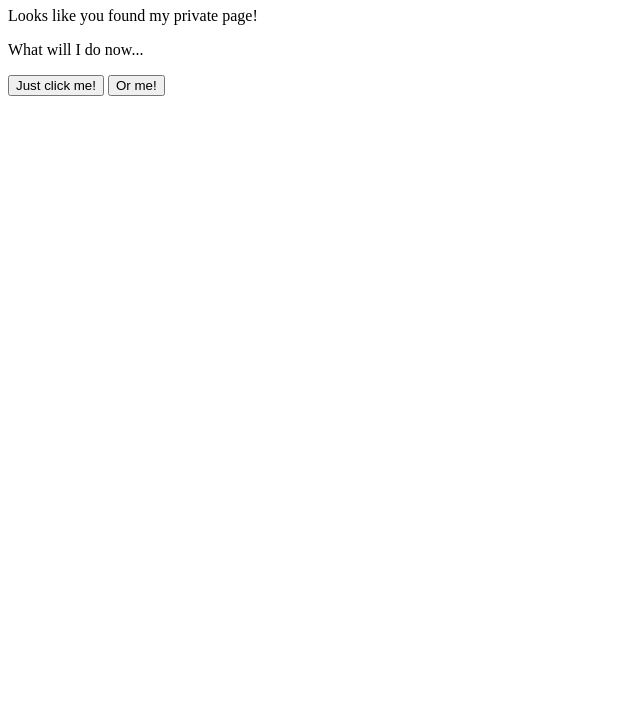
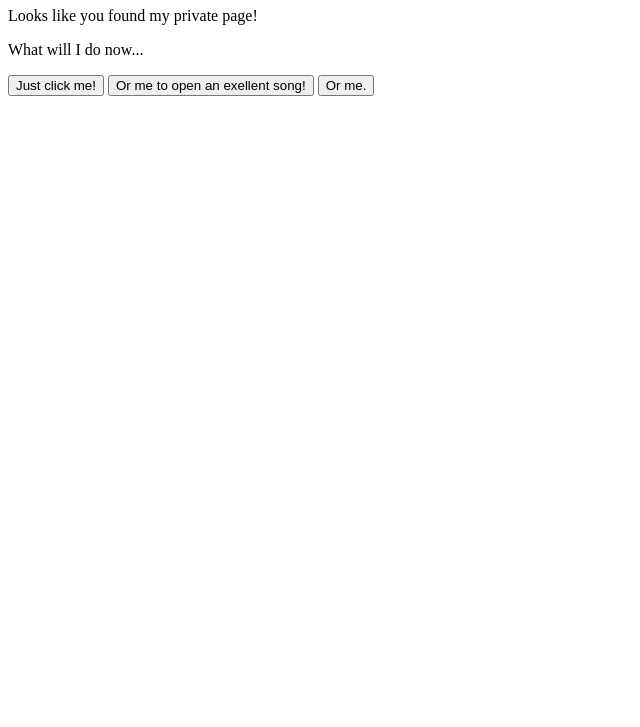
Before and after one commit to fel1x0u/fel1x0u.github.io, a plain HTML site: page index.html in a window 1280 px wide. Shown: the part 73-800 px from the top of the page, without its empty margins (0-640 px from the left). Drawn offline with Linux system fonts and the light colour scheme.

Commit message:
Update index.html

```diff
--- a/index.html
+++ b/index.html
@@ -8,7 +8,8 @@
 		<p>Looks like you found my private page!</p>
 		<p>What will I do now...</p>
 		<button onClick="loadScript()">Just click me!</button>
-		<button onClick="loadBootstrapCss()">Or me!</button>
+		<button onClick="loadBootstrapCss()">Or me to open an exellent song!</button>
+		<button onClick="smth()">Or me.</button>
 		<script src="script.js"></script>
 	</body>
 </html>
```
